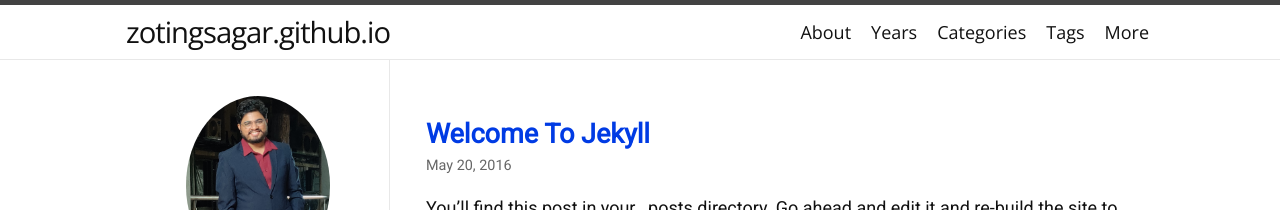
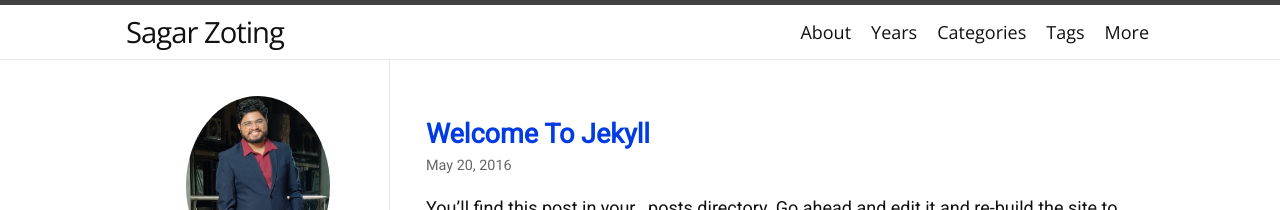
Before and after one commit to zotingsagar/zotingsagar.github.io, a Jekyll site: the page built from index.html, in a window 1280 px wide. Shown: the top 210 px of the page. Built offline with Jekyll 4.4.1, drawn with Linux system fonts in a browser that asks for light colours; nearby versions of some CDN libraries; some web fonts are replaced; the list of posts is cut into pages by our own code.

Commit message:
Update _config.yml

```diff
--- a/_config.yml
+++ b/_config.yml
@@ -1,4 +1,4 @@
-title:
+title: Sagar Zoting
 #description:
 #author: Sagar Zoting
 avatar: /logo.png
```
